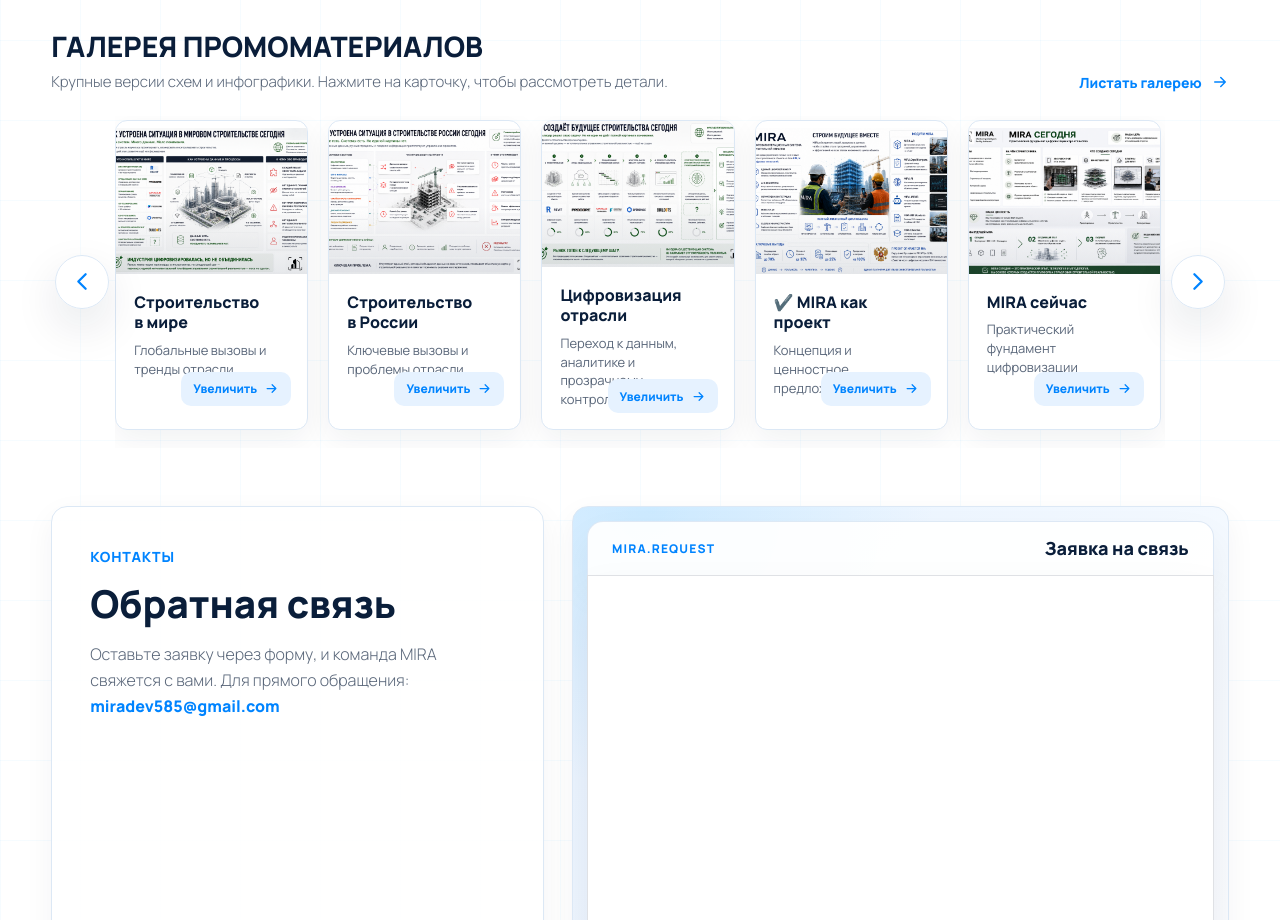
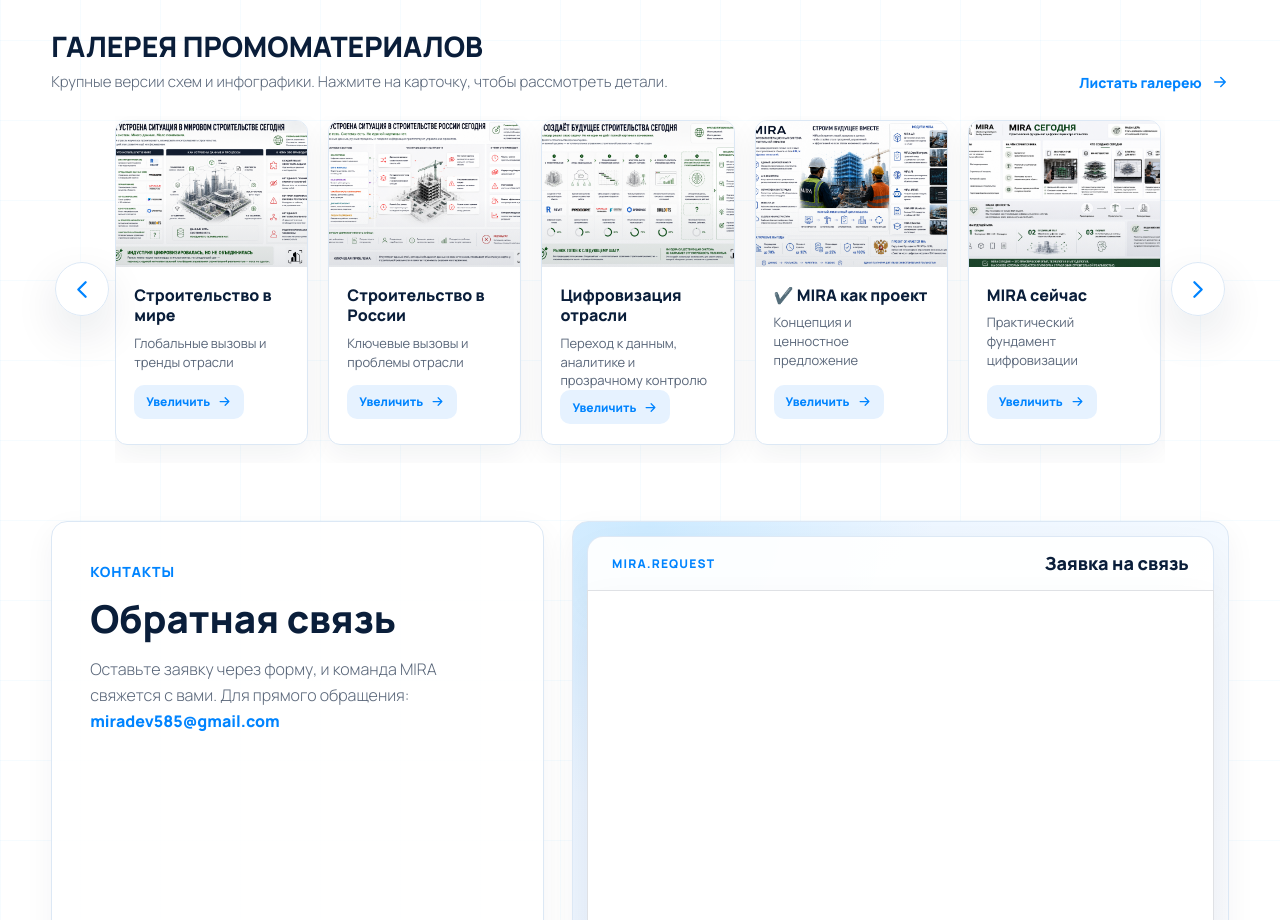
Before and after one commit to miradev585/mira, a React (Vite) app: page / in a window 1280 px wide. Shown: the part 2680-3600 px from the top of the page. Built offline with nearby package versions, Linux system fonts and the light colour scheme.

Commit message:
Fix promo gallery action layout

```diff
--- a/src/styles.css
+++ b/src/styles.css
@@ -439,6 +439,8 @@
 }
 
 .materialCard {
+  display: grid;
+  grid-template-rows: 146px 1fr;
   width: 100%;
   min-width: 0;
   overflow: hidden;
@@ -502,13 +504,15 @@
 }
 
 .cardBody {
-  position: relative;
-  min-height: 148px;
+  display: flex;
+  min-height: 172px;
+  flex-direction: column;
+  align-items: flex-start;
   padding: 18px 18px 20px;
 }
 
 .cardBody h3 {
-  max-width: calc(100% - 38px);
+  max-width: 100%;
   margin: 0;
   font-size: 16px;
   font-weight: 800;
@@ -516,7 +520,7 @@
 }
 
 .cardBody p {
-  max-width: calc(100% - 20px);
+  max-width: 100%;
   margin: 8px 0 0;
   color: var(--muted);
   font-size: 13px;
@@ -524,13 +528,11 @@
 }
 
 .expandBadge {
-  position: absolute;
-  right: 16px;
-  bottom: 16px;
   display: inline-flex;
   align-items: center;
   gap: 7px;
   min-height: 34px;
+  margin-top: auto;
   padding: 0 12px;
   border-radius: 10px;
   background: var(--soft);
```
